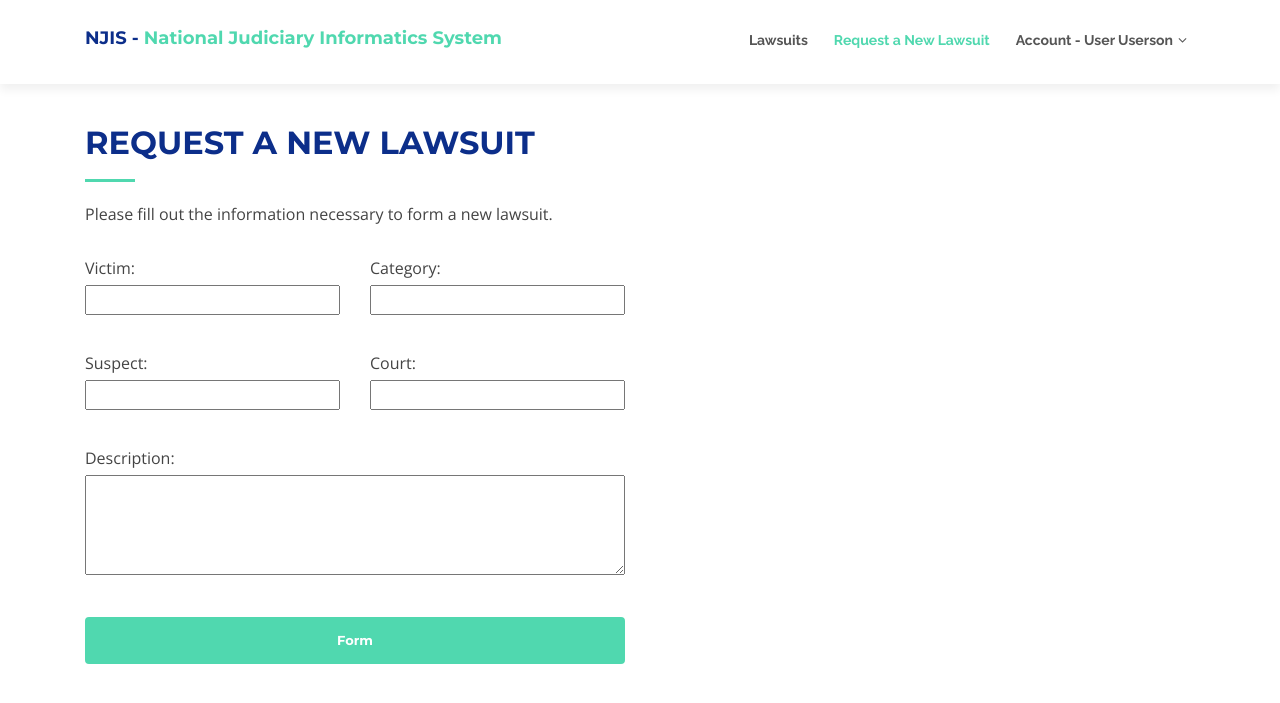
After one commit to egehatirnaz/Judiciary-Informatics, a PHP site: page /account/user/request.php in a window 1280 px wide. The commit adds this page. Shown: the top 703 px of the page. Run offline with PHP 8.4, Linux system fonts and the light colour scheme; data that the repository does not hold is empty.

Commit message:
User -> request/lawsuits pages are created.

```diff
--- /dev/null
+++ b/web/public/account/user/request.php
@@ -0,0 +1,162 @@
+<?php
+    include '../../db_connection.php';
+?>
+<!DOCTYPE html>
+<html lang="en">
+
+<head>
+    <meta charset="utf-8">
+    <title>NJIS - User Lawsuits</title>
+    <meta name="description"
+        content="See your existing lawsuits - National Judiciary Informatics System">
+    <meta content="width=device-width, initial-scale=1.0" name="viewport">
+    <meta content="" name="keywords">
+
+    <!-- Favicons -->
+    <link href="../../img/favicon.png" rel="icon">
+    <link href="../../img/apple-touch-icon.png" rel="apple-touch-icon">
+
+    <!-- Google Fonts -->
+    <link href="https://fonts.googleapis.com/css?family=Open+Sans:300,300i,400,400i,700,700i|Raleway:300,400,500,700,800|Montserrat:300,400,700" rel="stylesheet">
+
+    <!-- Bootstrap CSS File -->
+    <link href="../../lib/bootstrap/css/bootstrap.min.css" rel="stylesheet">
+
+    <!-- Libraries CSS Files -->
+    <link href="../../lib/font-awesome/css/font-awesome.min.css" rel="stylesheet">
+    <link href="../../lib/animate/animate.min.css" rel="stylesheet">
+    <link href="../../lib/ionicons/css/ionicons.min.css" rel="stylesheet">
+    <link href="../../lib/owlcarousel/assets/owl.carousel.min.css" rel="stylesheet">
+    <link href="../../lib/magnific-popup/magnific-popup.css" rel="stylesheet">
+    <link href="../../lib/ionicons/css/ionicons.min.css" rel="stylesheet">
+
+    <!-- Main Stylesheet File -->
+    <link href="../../css/style.css" rel="stylesheet">
+    <style>
+        .login_description{
+            margin:0;
+            margin-bottom: 5px;
+        }
+        .login_input{
+            margin-bottom:20px;
+            width:100%;
+        }
+        .lawsuit-option{
+            padding-left:0px;
+        }
+        textarea{
+            margin-bottom:20px;
+            width:100%;
+            height:100px;
+        }
+    </style>
+</head>
+
+<body id="body">
+    <!--==========================
+    Header
+  ============================-->
+  <header id="header">
+        <div class="container">
+
+            <div id="logo" class="pull-left">
+                <h1><a href="/" class="scrollto">NJIS - <span>National Judiciary Informatics System</span></a></h1>
+                <!-- Uncomment below if you prefer to use an image logo -->
+                <!-- <a href="#body"><img src="img/logo.png" alt="" title="" /></a>-->
+            </div>
+
+            <nav id="nav-menu-container">
+                <ul class="nav-menu">
+                    <li><a href="lawsuits.php">Lawsuits</a></li>
+                    <li class="menu-active"><a href="">Request a New Lawsuit</a></li>
+                    <li class="menu-has-children"><a href="">Account - User Userson</a>
+                        <ul>
+                            <li><a href="#">Manage Account</a></li>
+                            <li><a href="/logout.php">Logout</a></li>
+                        </ul>
+                    </li>
+                </ul>
+            </nav><!-- #nav-menu-container -->
+        </div>
+    </header><!-- #header -->
+
+    <main id="main">
+
+        <!--==========================
+      Services Section
+    ============================-->
+        <section>
+            <div class="container" style="margin-top:40px;">
+                <div class="section-header">
+                    <h2>Request a New Lawsuit</h2>
+                    <p>Please fill out the information necessary to form a new lawsuit.</p>
+                </div>
+                <div class="form">
+                    <form action="" method="POST" role="form" class="contactForm">
+                        <div class="row">
+                            <div class="col-lg-3">
+                                <div class="box wow fadeInLeft form-group">
+                                    <p class="login_description">Victim:</p>
+                                    <input class="login_input" type="text" name="victim" data-rule="required" data-msg="This field is required.">
+                                    <div class="validation"></div>
+                                </div>
+                                <div class="box wow fadeInLeft form-group">
+                                    <p class="login_description">Suspect:</p>
+                                    <input class="login_input" type="text" name="suspect" data-rule="required" data-msg="This field is required.">
+                                    <div class="validation"></div>
+                                </div>
+                            </div>
+                            <div class="col-lg-3">
+                                <div class="box wow fadeInLeft form-group"> <!-- This should be a dropdown. -->
+                                    <p class="login_description">Category:</p>
+                                    <input class="login_input" type="text" name="category" data-rule="required" data-msg="This field is required.">
+                                    <div class="validation"></div>
+                                </div>
+                                <div class="box wow fadeInLeft form-group"> <!-- This should be a dropdown. -->
+                                    <p class="login_description">Court:</p>
+                                    <input class="login_input" type="text" name="court" data-rule="required" data-msg="This field is required.">
+                                    <div class="validation"></div>
+                                </div>
+                            </div>
+                        </div>
+                        <div class="row">
+                            <div class="col-lg-6">
+                                <div class="box wow fadeInLeft form-group">
+                                    <p class="login_description">Description:</p>
+                                    <textarea class="login_input" type="text" name="category" data-rule="required" data-msg="This field is required."></textarea>
+                                    <div class="validation"></div>
+                                </div>
+                                <div class="box wow fadeInLeft">
+                                    <input class="signUpButton" type="submit" value="Form" style="width:100%;">
+                                </div>
+                            </div>
+                        </div>
+                    </form>
+                </div>
+            </div>
+        </section><!-- #login -->
+    </main>
+
+    <a href="#" class="back-to-top"><i class="fa fa-chevron-up"></i></a>
+
+    <!-- JavaScript Libraries -->
+    <script src="../../lib/jquery/jquery.min.js"></script>
+    <script src="../../lib/jquery/jquery-migrate.min.js"></script>
+    <script src="../../lib/bootstrap/js/bootstrap.bundle.min.js"></script>
+    <script src="../../lib/easing/easing.min.js"></script>
+    <script src="../../lib/superfish/hoverIntent.js"></script>
+    <script src="../../lib/superfish/superfish.min.js"></script>
+    <script src="../../lib/wow/wow.min.js"></script>
+    <script src="../../lib/owlcarousel/owl.carousel.min.js"></script>
+    <script src="../../lib/magnific-popup/magnific-popup.min.js"></script>
+    <script src="../../lib/sticky/sticky.js"></script>
+
+    <!-- Contact Form JavaScript File -->
+    <script src="../../contactform/contactform.js"></script>
+
+    <!-- Template Main Javascript File -->
+    <script src="../../js/main.js"></script>
+
+</body>
+
+</html>
--- a/web/public/css/style.css
+++ b/web/public/css/style.css
@@ -1152,3 +1152,12 @@
         font-size: small;
         color: #d30000;
     }
+
+    .subheader {
+        padding: 20px 0;
+        height: 84px;
+        transition: all 0.5s;
+        z-index: 997;
+        background: #fff;
+        box-shadow: 0px 6px 9px 0px rgba(0, 0, 0, 0.06);
+    }
```
Also changed, not shown: web/public/account/user/lawsuits.php (added, +157 -0 lines).
